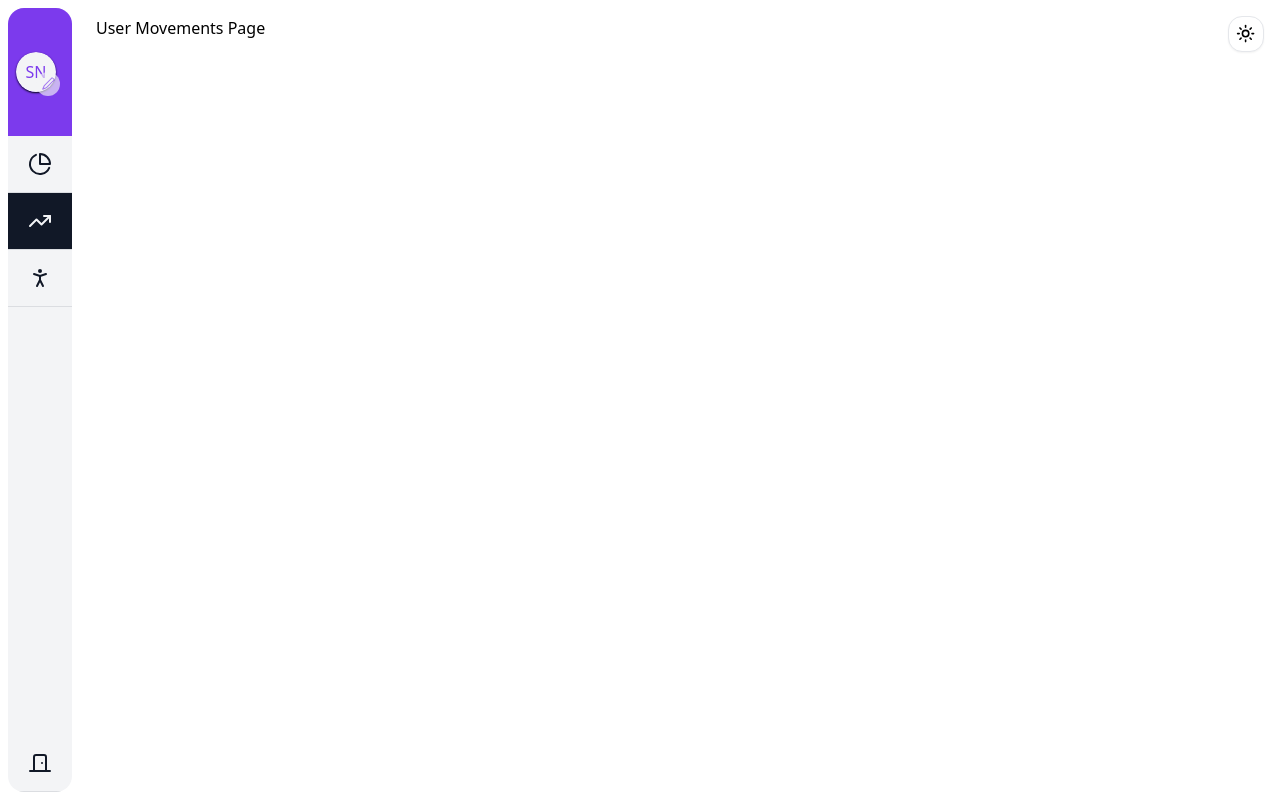
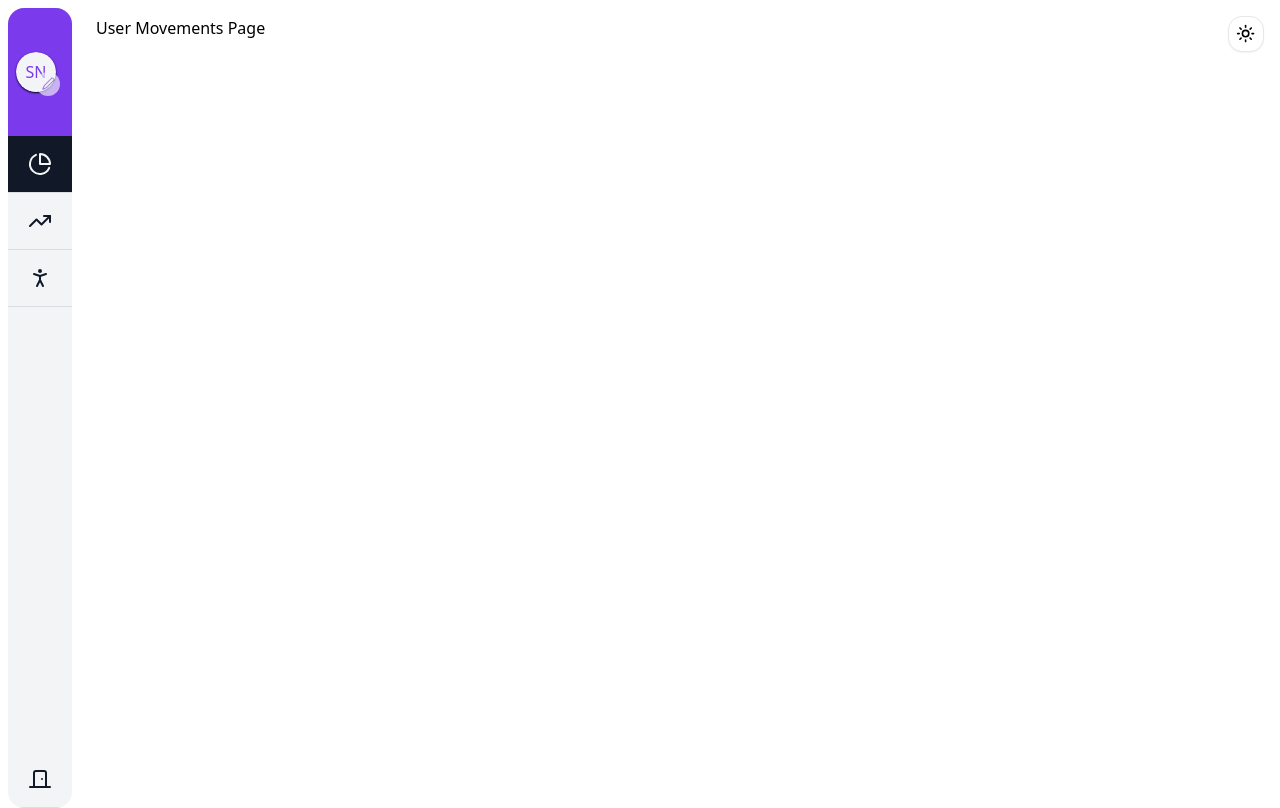
Before and after one commit to EdwinSaucedoMX/portfolio, a Next.js app in the folder financial-house-app/: page /profile/movements/1 in a window 1280 px wide. Built offline with nearby package versions, Linux system fonts and the light colour scheme.

Commit message:
fix(financial):fix responsive design

```diff
--- a/financial-house-app/src/app/profile/client-components.tsx
+++ b/financial-house-app/src/app/profile/client-components.tsx
@@ -8,6 +8,7 @@ import { useTheme } from 'next-themes'
 import { Menu } from 'lucide-react'
 import { Skeleton } from "@/shared/components/ui/skeleton"
 import dynamic from 'next/dynamic'
+import Link from 'next/link'
 
 export function FullOption(props: any) {
   const [selected, setSelected] = useState<number | undefined>(0)
@@ -166,7 +167,7 @@ export const ChartComponent = (props: any) => {
 
 
 export function BurgerMenu(props: any) {
-  return <a {...props}>
+  return <div {...props}>
     <Menu className="absolute top-4 left-4 text-secondary-foreground  block" />
-  </a>
+  </div>
 }
--- a/financial-house-app/src/app/profile/components.tsx
+++ b/financial-house-app/src/app/profile/components.tsx
@@ -12,12 +12,13 @@ import {
   TableHeader,
   TableRow,
 } from "@/shared/components/ui/table"
+import Link from "next/link"
 
 
 export function ProfileCard(props: any): React.JSX.Element {
   return (
     <div className='flex bg-primary flex-row content-stretch place-items-center h-32 py-4 px-2 sm:transition-all  gap-3 '>
-      <a href="" className="z-30  sm:hidden right-20 top-6 text-right font-semibold text-primary-foreground absolute hover:text-secondary">Volver</a>
+      {props.children}
       <figure className="relative text-primary group hover:cursor-pointer">
         <Avatar className='shadow-sm shadow-card-foreground group-hover:text-foreground min-w-16 min-h-16 sm:min-w-fit sm:min-h-fit'>
           <AvatarImage src={props.avatar} className="  " />
--- a/financial-house-app/src/app/profile/layout.tsx
+++ b/financial-house-app/src/app/profile/layout.tsx
@@ -4,34 +4,31 @@ import { BurgerMenu } from "./client-components"
 import { AsideSection, ProfileCard } from "./components"
 import { useEffect, useState } from "react"
 import Link from "next/link"
-import { usePathname, useParams } from "next/navigation"
+import { usePathname, useSelectedLayoutSegments } from "next/navigation"
 
 export default function Layout(props: { children: React.ReactNode }) {
-  const route = usePathname().split("/")
-  const section = route.at(2)
-  const pathname = route.at(1)
+  const route = usePathname()
+  const [section, id] = useSelectedLayoutSegments()
+  const pathname = route.split("/").at(1)
 
   const getActive = () => {
     switch (section) {
       case "movements":
         return 1
-        break
       case "family":
         return 2
-        break
       default:
         return 0
-        break
     }
   }
 
   const [active, setActive] = useState(getActive())
 
-  const handleActive = (index: number) => setActive(index)
+  const handleActive = (index: number) => {
+    setShow(false)
+    setActive(index)
+  }
 
-  const { id } = useParams()
-  /* const id = pathname.split("/").at(-2)
-  const current = pathname.split("/").at(-2) */
 
   const getClassActive = (index: number) => {
     if (active === index) {
@@ -40,18 +37,27 @@ export default function Layout(props: { children: React.ReactNode }) {
     return ""
   }
 
+  const [show, setShow] = useState(false)
 
+  const handleShow = () => setShow(!show)
+
+  useEffect(() => {
+    if (window.innerWidth > 640) setShow(true)
+  }, [])
   return (
     <main className="flex flex-row relative h-dvh ">
 
-      {<BurgerMenu href="#aside" className="sm:hidden" />}
-      {/* <input name="burguer" type="checkbox" className="peer/burguer" id="burguer" title="a" /> */}
+      <BurgerMenu onClick={handleShow} className="sm:hidden cursor-pointer" />
 
-      <aside id="aside" className="hidden sm:block  bg-secondary sm:m-2 box-border sm:rounded-lg  overflow-hidden sm:min-w-16 sm:hover:min-w-64 min-w-full transition-all group/aside  target:block relative">
+      {
+        show &&
+        <aside className="block sm:block  bg-secondary sm:m-2 box-border sm:rounded-lg  overflow-hidden sm:min-w-16 sm:hover:min-w-64 min-w-full transition-all group/aside   sm:relative absolute z-20 h-dvh">
 
-        <ProfileCard />
+          <ProfileCard >
+            <p onClick={handleShow} className="z-30  sm:hidden right-20 top-6 text-right font-semibold text-primary-foreground absolute hover:cursor-pointer hover:text-secondary">Volver</p>
+          </ProfileCard>
           <Link href={`/${pathname}/dashboard/${id}`}>
-          <AsideSection icon={PieChart} title="Dashboard" activeclass={getClassActive(0)} onClick={() => handleActive(0)} />
+            <AsideSection icon={PieChart} title="Resumen" activeclass={getClassActive(0)} onClick={() => handleActive(0)} />
           </Link>
           <Link href={`/${pathname}/movements/${id}`}>
             <AsideSection icon={TrendingUp} title="Movimientos" activeclass={getClassActive(1)} onClick={() => handleActive(1)} />
@@ -63,9 +69,7 @@ export default function Layout(props: { children: React.ReactNode }) {
             <AsideSection icon={DoorClosed} title="Cerrar Sesion" activeclass={getClassActive(2)} onClick={() => handleActive(2)} />
           </Link>
 
-        {/* <Link href="/profile" className="absolute bottom-8">Cerrar Sesion</Link> */}
-
-      </aside>
+        </aside>}
       {props.children}
     </main >
 
```
Lines whose indentation alone changed are shown as unchanged.
